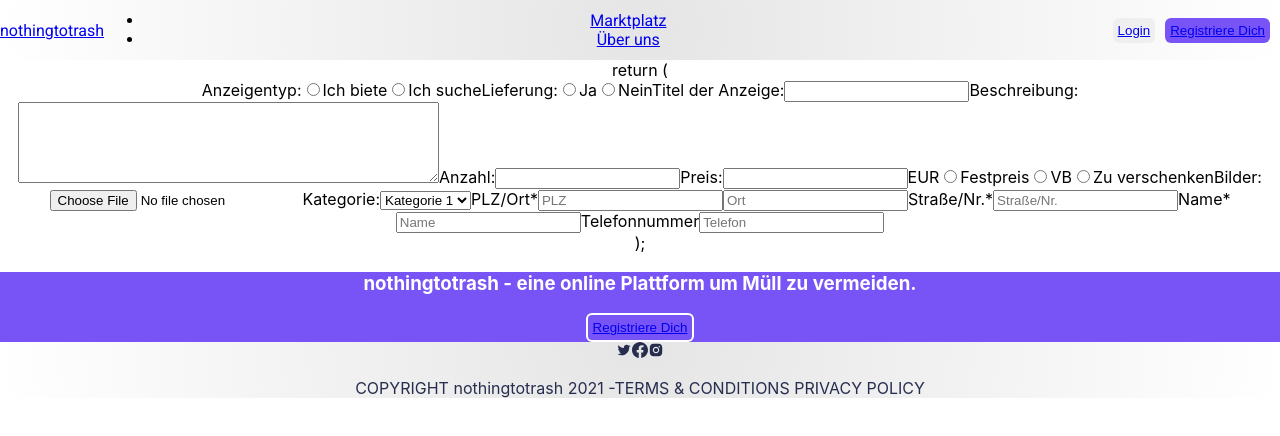
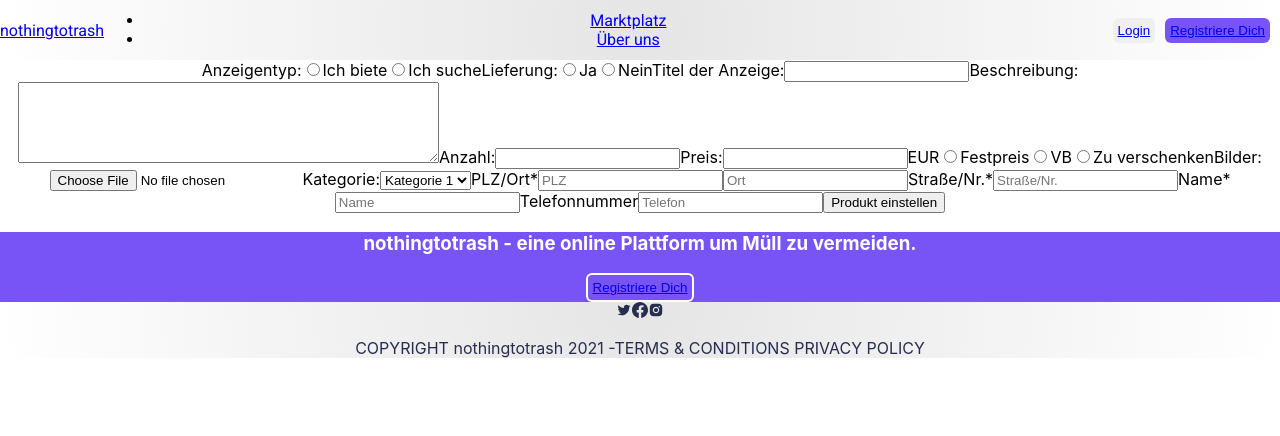
Before and after one commit to StephanPagel/nothing_to_trash, a React (Create React App) app in the folder frontend/: page /set_product in a window 1280 px wide. Shown: the top 436 px of the page. Built offline with nearby package versions, Linux system fonts and the light colour scheme.

Commit message:
setProduct button added

```diff
--- a/frontend/src/pages/setProduct.jsx
+++ b/frontend/src/pages/setProduct.jsx
@@ -1,8 +1,6 @@
-import "./set_product.scss"
+import "./set_product.scss";
 
 const setProduct = () => {
-    return (
-      <div>
   return (
     <form>
       <label>Anzeigentyp:</label>
@@ -82,13 +80,7 @@ const setProduct = () => {
         placeholder="Straße/Nr."
       />
       <label>Name*</label>
-          <input
-            type="text"
-            name="name"
-            id="name"
-            required
-            placeholder="Name"
-          />
+      <input type="text" name="name" id="name" required placeholder="Name" />
       <label>Telefonnummer</label>
       <input
         type="number"
@@ -97,10 +89,9 @@ const setProduct = () => {
         required
         placeholder="Telefon"
       />
+      <button type="submit">Produkt einstellen</button>
     </form>
   );
-      </div>
-    );
-}
+};
 
 export default setProduct;
```
Lines whose indentation alone changed are shown as unchanged.
